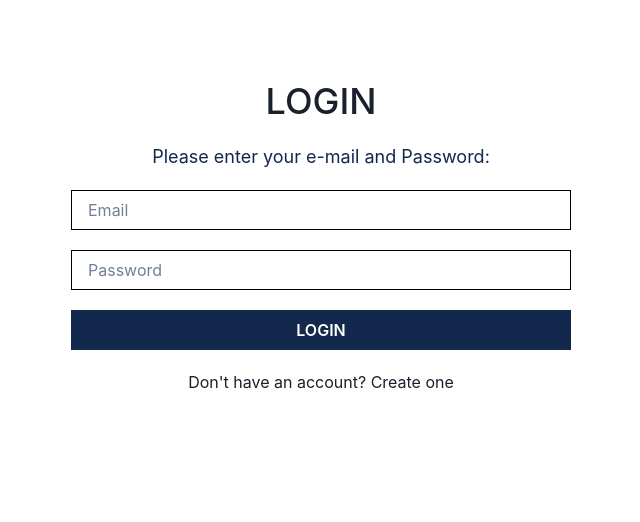
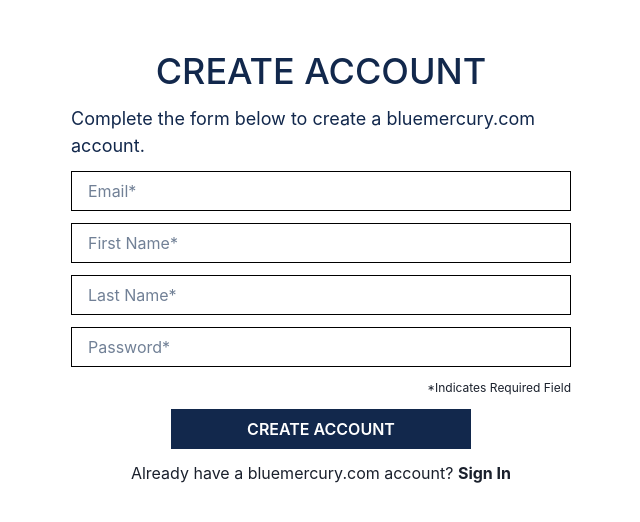
Before and after one commit to yuvraj99-cell/Blue-Mercury-React, a React (Create React App) app in the folder bluemercury/: page /signup in a window 1280 px wide. Shown: the top 522 px of the page, without its empty margins (319-959 px from the left). Built offline with nearby package versions, Linux system fonts and the light colour scheme.

Commit message:
login signup static complete

```diff
--- a/bluemercury/package.json
+++ b/bluemercury/package.json
@@ -10,6 +10,7 @@
     "@testing-library/jest-dom": "^5.16.5",
     "@testing-library/react": "^13.4.0",
     "@testing-library/user-event": "^13.5.0",
+    "axios": "^1.1.2",
     "framer-motion": "^7.5.3",
     "react": "^18.2.0",
     "react-dom": "^18.2.0",
--- a/bluemercury/src/App.js
+++ b/bluemercury/src/App.js
@@ -1,11 +1,21 @@
+import { Route, Routes } from "react-router-dom";
 import Login from "./Component/Login";
-// import Signup from "./Component/Signup";
+import Signup from "./Component/Signup";
+import Home from "./Component/Home";
+import UserAccount from "./Component/UserAccount";
+
 
 function App() {
+
   return (
     <div className="App">
 
-        <Login/>
+        <Routes>
+          <Route path="/" element={<Home/>}/>
+          <Route path="/login" element={<Login/>}/>
+          <Route path="/user_account" element={<UserAccount/>}/>
+          <Route path="/signup" element={<Signup/>}/>
+        </Routes>
     </div>
   );
 }
--- /dev/null
+++ b/bluemercury/src/Component/Home.jsx
@@ -0,0 +1,12 @@
+import { Box, Heading} from '@chakra-ui/react';
+import React from 'react'
+
+const Home = () => {
+  return (
+    <Box>
+        <Heading>HOME</Heading>
+    </Box>
+  )
+}
+
+export default Home;
--- a/bluemercury/src/Component/Login.jsx
+++ b/bluemercury/src/Component/Login.jsx
@@ -1,35 +1,45 @@
-import React from 'react'
-import {Box , Button, Heading, Input, Text, VStack} from '@chakra-ui/react';
+import React, { useContext } from 'react'
+import {Box , Button, FormControl, Heading, Input, Text} from '@chakra-ui/react';
 import { useState } from 'react';
+import {  Link, useNavigate } from 'react-router-dom';
+import { AuthContext } from '../Context/AuthContext';
 
 const Login = () => {
   const [user , setUser]=useState({email:"",password:""});
   const [erroForm,setErrorForm]=useState(false);
+  const navigate = useNavigate();
+  let {isAuth, toggleAuth}=useContext(AuthContext);
 
   const handleChange=(e)=>{
     setUser({...user , [e.target.name]:e.target.value})
   }
-  const userAuth=()=>{
+  const userAuth=async()=>{
     setErrorForm(false);
+
     if(user.email===''||user.password===''){
       setErrorForm(true);
       return
     }
     console.log(user);
+
     setUser({email:"",password:""});
+    toggleAuth(true)
+    navigate('/');
   }
 
   return (
     <Box marginTop={20}>
-    <VStack gap={5} flexDirection='column' alignItems="center">
+      <Box  margin="auto">{isAuth && <Box margin="auto" fontSize="larger">Login Succesfull</Box>}</Box>
+    <FormControl display="flex" gap={5} flexDirection='column' alignItems="center">
       <Heading fontWeight='medium'>LOGIN</Heading>
       <Box as='div'   fontSize='large' color="#12284c">Please enter your e-mail and Password:</Box>
-      <Input name='email' value={user.email} onChange={handleChange} _hover='none' focusBorderColor='#12284c' borderColor="black"  borderRadius="none"  placeholder='Email' size='md' width={500} />
-      <Input name='password' value={user.password} onChange={handleChange} _hover='none' focusBorderColor='#12284c' borderColor="black"  borderRadius="none"  placeholder='Password' size='md' width={500} />
+
+      <Input required name='email' type="email" value={user.email} onChange={handleChange} _hover={{}} focusBorderColor='#12284c' borderColor="black"  borderRadius="none"  placeholder='Email' size='md' width={500} />
+      <Input required name='password'  value={user.password} onChange={handleChange} _hover={{}} focusBorderColor='#12284c' borderColor="black"  borderRadius="none"  placeholder='Password' size='md' width={500} />
       {erroForm && <Text color="red">Please Fill all Field</Text>}
       <Button onClick={userAuth}  bgColor="#12284c" color="white" borderRadius="none" size="md" width={500}>LOGIN</Button>
-      <Box>Don't have an account? <span>Create one</span></Box>
-    </VStack>
+      <Box>Don't have an account? <Link to="/signup" ><Box fontWeight="bold" display="inline-block">Create one</Box></Link></Box>
+    </FormControl>
     </Box>
   )
 }
--- a/bluemercury/src/Component/Signup.jsx
+++ b/bluemercury/src/Component/Signup.jsx
@@ -1,27 +1,41 @@
 import { Box, Button, Heading, Input, Text, VStack } from '@chakra-ui/react'
 import React, { useState } from 'react'
+import { Link, useNavigate } from 'react-router-dom';
 
 const Signup = () => {
     const [createUser , setCreateUser]=useState({email:"",first_name:"",last_name:"",password:""});
+    const [erroForm,setErrorForm]=useState(false);
+    const navigate = useNavigate();
     const handleChange=(e)=>{
         let {value , name } = e.target;
         setCreateUser({...createUser,[name]:value});
     }
     const addUser=()=>{
-        console.log(createUser)
+      setErrorForm(false);
+
+      if(createUser.email===''||createUser.password===''||createUser.first_name===''||createUser.last_name===''){
+        setErrorForm(true);
+        return
+      }
+     console.log(createUser)
+
+        navigate('/')
+
     }
+
   return (
     <Box marginTop={50} maxW={500} mx="auto" >
     <VStack gap={3} flexDirection='column' alignItems="center">
       <Heading fontWeight='medium' color="#12284c">CREATE ACCOUNT</Heading>
       <Box as='div'   fontSize='large' color="#12284c">Complete the form below to create a bluemercury.com account.</Box>
-      <Input name='email' onChange={handleChange} _hover='none' focusBorderColor='#12284c' borderColor="black"  borderRadius="none"  placeholder='Email*' size='md' width={500} />
-      <Input name='first_name' onChange={handleChange} _hover='none' focusBorderColor='#12284c' borderColor="black"  borderRadius="none"  placeholder='First Name*' size='md' width={500} />
-      <Input name='last_name' onChange={handleChange} _hover='none' focusBorderColor='#12284c' borderColor="black"  borderRadius="none"  placeholder='Last Name*  ' size='md' width={500} />
-      <Input name='password' onChange={handleChange} _hover='none' focusBorderColor='#12284c' borderColor="black"  borderRadius="none"  placeholder='Password*' size='md' width={500} />
+      <Input type="email" name='email' onChange={handleChange} _hover={{}} focusBorderColor='#12284c' borderColor="black"  borderRadius="none"  placeholder='Email*' size='md' width={500} required />
+      <Input type="text" name='first_name' onChange={handleChange} _hover={{}} focusBorderColor='#12284c' borderColor="black"  borderRadius="none"  placeholder='First Name*' size='md' width={500}  required/>
+      <Input type="text" name='last_name' onChange={handleChange} _hover={{}} focusBorderColor='#12284c' borderColor="black"  borderRadius="none"  placeholder='Last Name*  ' size='md' width={500} required />
+      <Input type="text" name='password' onChange={handleChange} _hover={{}} focusBorderColor='#12284c' borderColor="black"  borderRadius="none"  placeholder='Password*' size='md' width={500} required />
       <Text  fontSize="xs" alignSelf="flex-end">*Indicates Required Field</Text>
+      {erroForm && <Text color="red">Please Fill all Field</Text>}
       <Button onClick={addUser} bgColor="#12284c" color="white" borderRadius="none" size="md" width={300}>CREATE ACCOUNT</Button>
-      <Box>Already have a bluemercury.com account? <span>Sign In</span></Box>
+      <Box>Already have a bluemercury.com account? <Link to="/login"><Box fontWeight="bold" cursor="pointer" display="inline-block">Sign In</Box></Link></Box>
     </VStack>
     </Box>
   )
--- /dev/null
+++ b/bluemercury/src/Component/UserAccount.jsx
@@ -0,0 +1,17 @@
+import { Box, Flex, Heading } from '@chakra-ui/react'
+import React from 'react'
+const UserAccount = () => {
+  return (
+    <Box maxW="90%" m="auto">
+        <Heading color="#12284c" my="20px" fontWeight="light">MY ACCOUNT</Heading>
+        <hr></hr>
+        <Box as='div'>
+            <Flex>
+
+            </Flex>
+        </Box>
+    </Box>
+  )
+}
+
+export default UserAccount
--- /dev/null
+++ b/bluemercury/src/Context/AuthContext.jsx
@@ -0,0 +1,15 @@
+import { createContext, useState } from "react";
+
+
+export const AuthContext = createContext();
+
+export const AuthContextProvider = ({children}) => {
+    const [isAuth,setIsAuth] = useState(false);
+    const toggleAuth=(status)=>{
+        setIsAuth(status)
+
+    }
+  return (
+    <AuthContext.Provider value={{isAuth,toggleAuth}}>{children}</AuthContext.Provider>
+  )
+}
--- a/bluemercury/src/index.js
+++ b/bluemercury/src/index.js
@@ -3,12 +3,18 @@
 import App from './App';
 import reportWebVitals from './reportWebVitals';
 import {ChakraProvider} from '@chakra-ui/react'
+import {BrowserRouter} from 'react-router-dom'
+import {AuthContextProvider} from './Context/AuthContext'
 
 const root = ReactDOM.createRoot(document.getElementById('root'));
 root.render(
   <React.StrictMode>
     <ChakraProvider>
+      <BrowserRouter>
+      <AuthContextProvider>
     <App />
+    </AuthContextProvider>
+    </BrowserRouter>
     </ChakraProvider>
   </React.StrictMode>
 );
```
Also changed, not shown: 2 other files (tests, documents, lock files or other folders).
